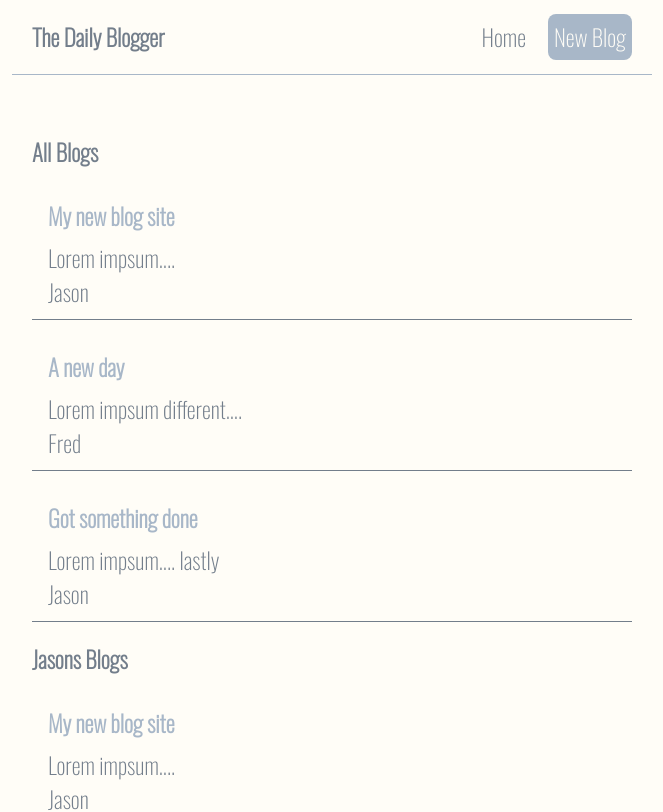
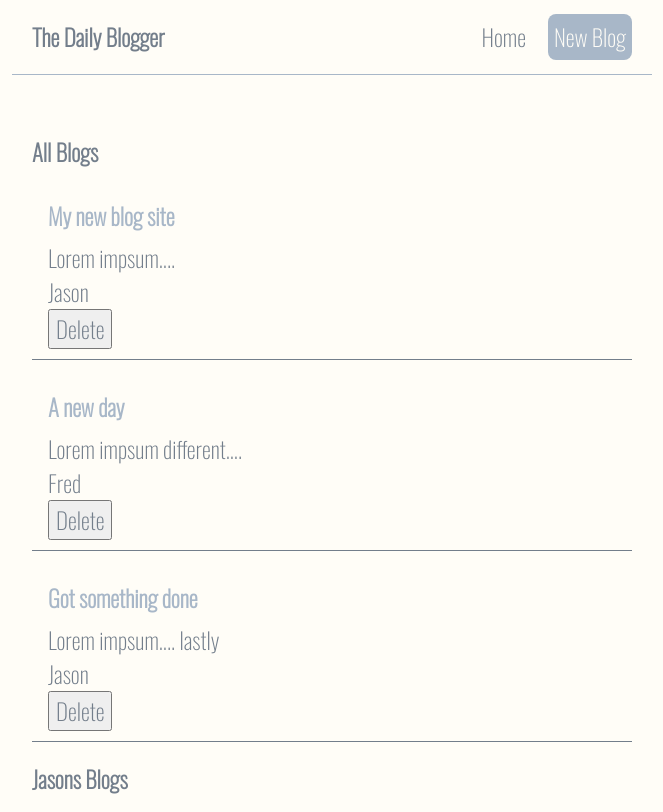
Before and after one commit to JasonHensley1989/react-blog, a React (Create React App) app: page / in a window 1280 px wide. Shown: the top 812 px of the page, without its empty margins (308-971 px from the left). Built offline with nearby package versions, Linux system fonts and the light colour scheme.

Commit message:
styling changes, delete button

```diff
--- a/src/components/Bloglist.js
+++ b/src/components/Bloglist.js
@@ -14,6 +14,7 @@ const Bloglist = ({ blogs, title }) => {
                     <h2>{ blog.title }</h2>
                     <p>{ blog.body }</p>
                     <p>{ blog.author}</p>
+                    <button className="delete">Delete</button>
                 </div>
             ))}
     </div>
--- a/src/components/Navbar.js
+++ b/src/components/Navbar.js
@@ -3,7 +3,7 @@ import React from 'react'
 const Navbar = () => {
   return (
     <nav className="navbar">
-        <h1>The Daily Blogger</h1>
+        <h1 className='title'>The Daily Blogger</h1>
         <div className="links">
             <a href="/">Home</a>
             {/* inline styling just for practice */}
```
